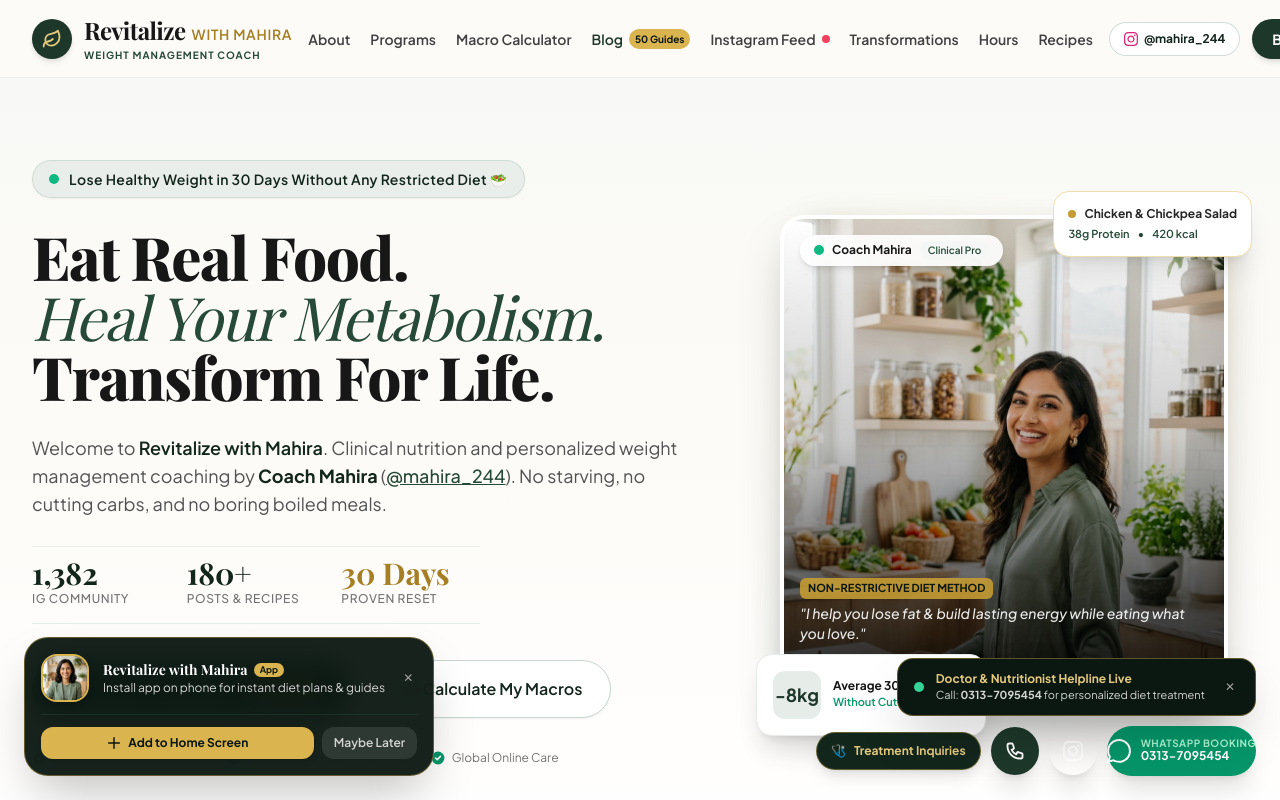
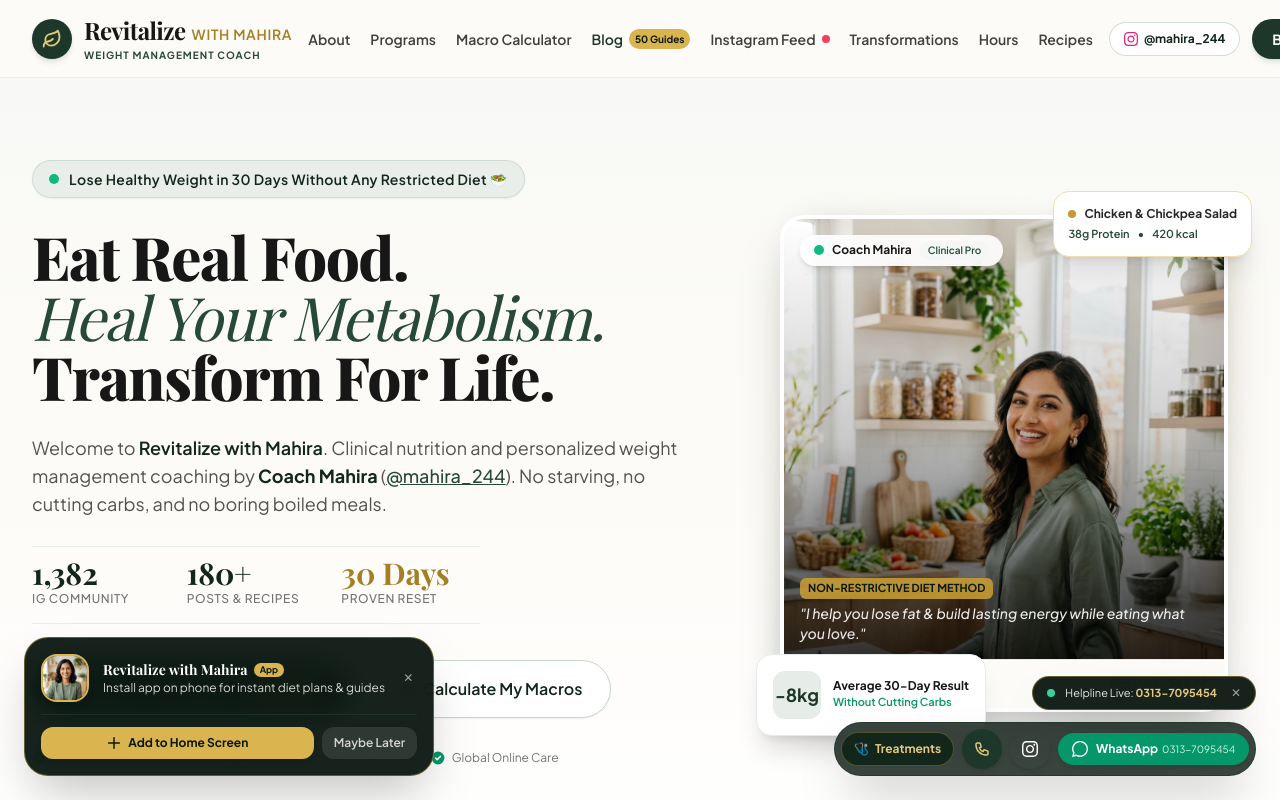
Before and after one commit to ahmadalibyteforceITSolution/mahira, a Vue app: page / in a window 1280 px wide. Shown: the top 800 px of the page. Built offline with nearby package versions, Linux system fonts and the light colour scheme; a web font is replaced by a local one.

Commit message:
fix: resolve floating contact bar visual overlap and add pristine responsive alignment

```diff
--- a/src/components/FloatingWhatsApp.vue
+++ b/src/components/FloatingWhatsApp.vue
@@ -1,102 +1,108 @@
 <template>
   <div>
-    <!-- Desktop & Tablet Floating Action Stack (Bottom Right) -->
-    <div class="hidden sm:flex fixed bottom-6 right-6 z-40 flex-col items-end gap-2.5">
+    <!-- Desktop / Tablet Floating Action Hub (Bottom-Right, Strict Non-Overlapping Layout) -->
+    <aside aria-label="Quick Contact & Helpline" class="hidden sm:flex fixed bottom-6 right-6 z-40 flex-col items-end gap-3 pointer-events-auto">
 
-      <!-- Treatment Urgency Banner (Dismissible) -->
+      <!-- Top Live Status Pill (Clean, Sleek, Single-Line, Never Collides) -->
       <transition name="fade">
         <div
           v-if="showTooltip"
-          class="bg-brand-950 text-white text-xs px-4 py-3 rounded-2xl shadow-2xl border border-gold-400/40 flex items-center gap-3 max-w-sm animate-bounce-subtle"
+          class="bg-brand-950/95 text-white text-xs px-3.5 py-2 rounded-full shadow-2xl border border-gold-400/40 flex items-center gap-2.5 backdrop-blur-md"
         >
-          <div class="w-2.5 h-2.5 rounded-full bg-emerald-400 live-pulse shrink-0"></div>
-          <div>
-            <p class="font-bold text-gold-300">Doctor &amp; Nutritionist Helpline Live</p>
-            <p class="text-[11px] text-neutral-300">Call: <strong>0313-7095454</strong> for personalized diet treatment</p>
-          </div>
-          <button @click="showTooltip = false" class="text-neutral-400 hover:text-white ml-1 p-1" aria-label="Close tooltip">✕</button>
+          <span class="w-2 h-2 rounded-full bg-emerald-400 live-pulse shrink-0"></span>
+          <span class="text-neutral-200 text-[11px] whitespace-nowrap">
+            Helpline Live: <a href="tel:+923137095454" class="text-gold-300 font-bold hover:underline">0313-7095454</a>
+          </span>
+          <button
+            @click="showTooltip = false"
+            class="text-neutral-400 hover:text-white ml-1 text-xs cursor-pointer"
+            aria-label="Dismiss status notification"
+          >
+            ✕
+          </button>
         </div>
       </transition>
 
-      <!-- Buttons Row -->
-      <div class="flex items-center gap-2.5">
+      <!-- Action Buttons Row (Strict Single-Row, Zero Overlapping, Strict whitespace-nowrap) -->
+      <div class="flex items-center gap-2 bg-brand-950/80 p-1.5 rounded-full shadow-2xl border border-brand-800/80 backdrop-blur-md">
 
-        <!-- Treatment Selector Quick Modal Trigger -->
+        <!-- 1. Treatment Selector Trigger -->
         <button
           @click="showTreatmentModal = true"
-          class="flex items-center gap-2 px-3.5 py-2.5 rounded-full bg-brand-900 hover:bg-brand-800 text-gold-300 border border-gold-400/40 text-xs font-bold shadow-lg hover:shadow-xl hover:scale-105 transition-all cursor-pointer"
-          title="Select Health Treatment"
+          class="flex items-center gap-1.5 px-3 py-2 rounded-full bg-brand-900 hover:bg-brand-800 text-gold-300 border border-gold-400/30 text-xs font-bold transition-all hover:scale-105 cursor-pointer whitespace-nowrap shrink-0"
+          title="Select Treatment Condition"
         >
           <span>🩺</span>
-          <span>Treatment Inquiries</span>
+          <span>Treatments</span>
         </button>
 
-        <!-- Direct Phone Call Button -->
+        <!-- 2. Direct Call Dial Button -->
         <a
           href="tel:+923137095454"
-          class="w-12 h-12 rounded-full bg-brand-800 hover:bg-brand-700 text-white flex items-center justify-center shadow-xl hover:shadow-2xl hover:scale-110 transition-all duration-300 group"
-          title="Call Clinic Helpline: 0313-7095454"
+          class="w-10 h-10 rounded-full bg-brand-800 hover:bg-brand-700 text-white flex items-center justify-center shadow-md hover:scale-110 transition-all shrink-0"
+          title="Call Helpline: 0313-7095454"
         >
-          <svg class="w-5 h-5 group-hover:animate-wiggle" fill="none" stroke="currentColor" viewBox="0 0 24 24">
+          <svg class="w-4 h-4 text-gold-300" fill="none" stroke="currentColor" viewBox="0 0 24 24">
             <path stroke-linecap="round" stroke-linejoin="round" stroke-width="2.2" d="M3 5a2 2 0 012-2h3.28a1 1 0 01.948.684l1.498 4.493a1 1 0 01-.502 1.21l-2.257 1.13a11.042 11.042 0 005.516 5.516l1.13-2.257a1 1 0 011.21-.502l4.493 1.498a1 1 0 01.684.949V19a2 2 0 01-2 2h-1C9.716 21 3 14.284 3 6V5z"/>
           </svg>
         </a>
 
-        <!-- Instagram Button -->
+        <!-- 3. Instagram Profile Button -->
         <a
           href="https://www.instagram.com/mahira_244/?hl=en"
           target="_blank"
           rel="noopener noreferrer"
-          class="w-12 h-12 rounded-full bg-linear-to-tr from-yellow-500 via-pink-600 to-purple-600 text-white flex items-center justify-center shadow-xl hover:shadow-2xl hover:scale-110 transition-all duration-300"
-          title="Instagram @mahira_244"
+          class="w-10 h-10 rounded-full bg-linear-to-tr from-yellow-500 via-pink-600 to-purple-600 text-white flex items-center justify-center shadow-md hover:scale-110 transition-all shrink-0"
+          title="Follow @mahira_244 on Instagram"
         >
-          <svg class="w-5 h-5" fill="currentColor" viewBox="0 0 24 24">
+          <svg class="w-4 h-4" fill="currentColor" viewBox="0 0 24 24">
             <path d="M12 2.163c3.204 0 3.584.012 4.85.07 3.252.148 4.771 1.691 4.919 4.919.058 1.265.069 1.645.069 4.849 0 3.205-.012 3.584-.069 4.849-.149 3.225-1.664 4.771-4.919 4.919-1.266.058-1.644.07-4.85.07-3.204 0-3.584-.012-4.849-.07-3.26-.149-4.771-1.699-4.919-4.92-.058-1.265-.07-1.644-.07-4.849 0-3.204.013-3.583.07-4.849.149-3.227 1.664-4.771 4.919-4.919 1.266-.057 1.645-.069 4.849-.069zm0-2.163c-3.259 0-3.667.014-4.947.072-4.358.2-6.78 2.618-6.98 6.98-.059 1.281-.073 1.689-.073 4.948 0 3.259.014 3.668.072 4.948.2 4.358 2.618 6.78 6.98 6.98 1.281.058 1.689.072 4.948.072 3.259 0 3.668-.014 4.948-.072 4.354-.2 6.782-2.618 6.979-6.98.059-1.28.073-1.689.073-4.948 0-3.259-.014-3.667-.072-4.947-.196-4.354-2.617-6.78-6.979-6.98-1.281-.059-1.69-.073-4.949-.073zm0 5.838c-3.403 0-6.162 2.759-6.162 6.162s2.759 6.163 6.162 6.163 6.162-2.759 6.162-6.163c0-3.403-2.759-6.162-6.162-6.162zm0 10.162c-2.209 0-4-1.79-4-4 0-2.209 1.791-4 4-4s4 1.791 4 4c0 2.21-1.791 4-4 4zm6.406-11.845c-.796 0-1.441.645-1.441 1.44s.645 1.44 1.441 1.44c.795 0 1.439-.645 1.439-1.44s-.644-1.44-1.439-1.44z"/>
           </svg>
         </a>
 
-        <!-- WhatsApp Master Consultation Button -->
+        <!-- 4. WhatsApp Direct Consultation Button (Primary Action) -->
         <a
           :href="defaultWhatsappUrl"
           target="_blank"
           rel="noopener noreferrer"
-          class="flex items-center gap-2.5 px-4.5 py-3 rounded-full bg-emerald-600 hover:bg-emerald-700 text-white shadow-xl hover:shadow-2xl hover:scale-105 transition-all duration-300"
+          class="flex items-center gap-2 px-3.5 py-2 rounded-full bg-emerald-600 hover:bg-emerald-500 text-white font-bold text-xs shadow-md hover:scale-105 transition-all shrink-0 whitespace-nowrap"
         >
-          <svg class="w-6 h-6 shrink-0 fill-current" viewBox="0 0 24 24">
+          <svg class="w-4 h-4 fill-current shrink-0" viewBox="0 0 24 24">
             <path d="M.057 24l1.687-6.163c-1.041-1.804-1.588-3.849-1.587-5.946.003-6.556 5.338-11.891 11.893-11.891 3.181.001 6.167 1.24 8.413 3.488 2.245 2.248 3.481 5.236 3.48 8.414-.003 6.557-5.338 11.892-11.893 11.892-1.99-.001-3.951-.5-5.688-1.448l-6.305 1.654zm6.597-3.807c1.676.995 3.276 1.591 5.392 1.592 5.448 0 9.886-4.434 9.889-9.885.002-5.462-4.415-9.89-9.881-9.892-5.452 0-9.887 4.434-9.889 9.884-.001 2.225.651 3.891 1.746 5.634l-.999 3.648 3.742-.981z"/>
           </svg>
-          <div class="flex flex-col text-left">
-            <span class="text-[10px] uppercase tracking-wider text-emerald-200 font-bold leading-none">WhatsApp Booking</span>
-            <span class="text-xs font-bold text-white">0313-7095454</span>
+          <div class="flex items-baseline gap-1 text-left">
+            <span>WhatsApp</span>
+            <span class="text-[10px] text-emerald-100 font-normal">0313-7095454</span>
           </div>
         </a>
+
       </div>
 
-    </div>
+    </aside>
 
-    <!-- Mobile Sticky Call & WhatsApp Consultation Bar (Fixed at bottom on phones) -->
-    <div class="sm:hidden fixed bottom-0 left-0 right-0 z-40 bg-brand-950/95 backdrop-blur-md px-3 py-2.5 border-t border-brand-800 shadow-2xl flex items-center gap-2">
+    <!-- Mobile Sticky Call & WhatsApp Consultation Bar (Fixed at bottom on phones, Clean 50/50 Split) -->
+    <div class="sm:hidden fixed bottom-0 left-0 right-0 z-40 bg-brand-950/98 backdrop-blur-md px-3 py-2 border-t border-brand-800 shadow-2xl flex items-center gap-2">
       <!-- 1-Tap Direct Call -->
       <a
         href="tel:+923137095454"
-        class="flex-1 py-2.5 rounded-xl bg-brand-800 hover:bg-brand-700 text-white font-bold text-xs flex items-center justify-center gap-1.5 shadow-md active:scale-95 transition-all"
+        class="flex-1 py-2.5 rounded-xl bg-brand-800 hover:bg-brand-700 text-white font-bold text-xs flex items-center justify-center gap-1.5 shadow-md active:scale-95 transition-all whitespace-nowrap"
       >
-        <svg class="w-4 h-4 text-gold-400" fill="none" stroke="currentColor" viewBox="0 0 24 24">
+        <svg class="w-4 h-4 text-gold-400 shrink-0" fill="none" stroke="currentColor" viewBox="0 0 24 24">
           <path stroke-linecap="round" stroke-linejoin="round" stroke-width="2.2" d="M3 5a2 2 0 012-2h3.28a1 1 0 01.948.684l1.498 4.493a1 1 0 01-.502 1.21l-2.257 1.13a11.042 11.042 0 005.516 5.516l1.13-2.257a1 1 0 011.21-.502l4.493 1.498a1 1 0 01.684.949V19a2 2 0 01-2 2h-1C9.716 21 3 14.284 3 6V5z"/>
         </svg>
-        <span>Call 0313-7095454</span>
+        <span>Call: 0313-7095454</span>
       </a>
 
       <!-- 1-Tap WhatsApp Consultation -->
       <a
         :href="defaultWhatsappUrl"
         target="_blank"
-        class="flex-1 py-2.5 rounded-xl bg-emerald-600 hover:bg-emerald-700 text-white font-bold text-xs flex items-center justify-center gap-1.5 shadow-md active:scale-95 transition-all"
+        class="flex-1 py-2.5 rounded-xl bg-emerald-600 hover:bg-emerald-700 text-white font-bold text-xs flex items-center justify-center gap-1.5 shadow-md active:scale-95 transition-all whitespace-nowrap"
       >
-        <svg class="w-4 h-4 fill-current" viewBox="0 0 24 24">
+        <svg class="w-4 h-4 fill-current shrink-0" viewBox="0 0 24 24">
           <path d="M.057 24l1.687-6.163c-1.041-1.804-1.588-3.849-1.587-5.946.003-6.556 5.338-11.891 11.893-11.891 3.181.001 6.167 1.24 8.413 3.488 2.245 2.248 3.481 5.236 3.48 8.414-.003 6.557-5.338 11.892-11.893 11.892-1.99-.001-3.951-.5-5.688-1.448l-6.305 1.654zm6.597-3.807c1.676.995 3.276 1.591 5.392 1.592 5.448 0 9.886-4.434 9.889-9.885.002-5.462-4.415-9.89-9.881-9.892-5.452 0-9.887 4.434-9.889 9.884-.001 2.225.651 3.891 1.746 5.634l-.999 3.648 3.742-.981z"/>
         </svg>
-        <span>WhatsApp Diet Booking</span>
+        <span>WhatsApp Diet</span>
       </a>
     </div>
 
@@ -104,7 +110,7 @@
     <Teleport to="body">
       <div
         v-if="showTreatmentModal"
-        class="fixed inset-0 z-50 bg-black/80 backdrop-blur-md flex items-center justify-center p-4"
+        class="fixed inset-0 z-50 bg-black/80 backdrop-blur-md flex items-center justify-center p-4 animate-fade-in"
         @click.self="showTreatmentModal = false"
       >
         <div class="bg-cream max-w-md w-full rounded-3xl p-6 sm:p-8 shadow-2xl border border-brand-200 text-neutral-900 space-y-5">
@@ -114,11 +120,11 @@
                 🩺
               </div>
               <div>
-                <h3 class="font-serif font-bold text-lg text-neutral-900">Select Treatment Area</h3>
-                <p class="text-xs text-neutral-600">Connect with Coach Mahira for your protocol</p>
+                <h3 class="font-serif font-bold text-lg text-neutral-900">Select Clinical Treatment</h3>
+                <p class="text-xs text-neutral-600">Connect directly with Coach Mahira</p>
               </div>
             </div>
-            <button @click="showTreatmentModal = false" class="text-neutral-400 hover:text-neutral-700 text-lg">✕</button>
+            <button @click="showTreatmentModal = false" class="text-neutral-400 hover:text-neutral-700 text-lg cursor-pointer">✕</button>
           </div>
 
           <!-- Treatment List -->
@@ -137,7 +143,7 @@
                 </div>
               </div>
               <span class="text-xs text-emerald-600 font-bold group-hover:translate-x-1 transition-transform">
-                Book →
+                Consult →
               </span>
             </button>
           </div>
@@ -145,7 +151,7 @@
           <!-- Direct Phone Call Support -->
           <div class="pt-3 border-t border-neutral-200 flex items-center justify-between">
             <div class="text-xs">
-              <span class="text-neutral-500 block text-[10px]">Or speak directly:</span>
+              <span class="text-neutral-500 block text-[10px]">Or call clinic directly:</span>
               <a href="tel:+923137095454" class="font-bold text-brand-900 hover:underline text-sm">
                 📞 0313-7095454
               </a>
@@ -154,7 +160,7 @@
               href="tel:+923137095454"
               class="px-4 py-2 rounded-xl bg-brand-800 hover:bg-brand-900 text-white font-bold text-xs shadow-md"
             >
-              Call Clinic
+              Call Helpline
             </a>
           </div>
         </div>
@@ -210,31 +216,23 @@
 ]
 
 const defaultWhatsappUrl = computed(() => {
-  const text = `Hi Coach Mahira! I would like to DM "FIT" to book a 1-on-1 clinical diet consultation.`
+  const text = `Hi Coach Mahira! I would like to book a 1-on-1 clinical diet consultation.`
   return `https://wa.me/923137095454?text=${encodeURIComponent(text)}`
 })
 
 function selectTreatment(treatment) {
   showTreatmentModal.value = false
-  const text = `Hi Coach Mahira! I am inquiring about treatment and a personalized diet plan for ${treatment.title}. Please guide me with consultation details.`
+  const text = `Hi Coach Mahira! I am inquiring about a personalized diet plan for ${treatment.title}. Please share consultation details.`
   window.open(`https://wa.me/923137095454?text=${encodeURIComponent(text)}`, '_blank')
 }
 </script>
 
 <style scoped>
-@keyframes bounceSubtle {
-  0%, 100% { transform: translateY(0); }
-  50% { transform: translateY(-4px); }
+.live-pulse {
+  animation: pulseDot 2s cubic-bezier(0.4, 0, 0.6, 1) infinite;
 }
-.animate-bounce-subtle {
-  animation: bounceSubtle 3s ease-in-out infinite;
-}
-@keyframes wiggle {
-  0%, 100% { transform: rotate(0deg); }
-  25% { transform: rotate(-10deg); }
-  75% { transform: rotate(10deg); }
-}
-.group-hover\:animate-wiggle:hover {
-  animation: wiggle 0.5s ease-in-out infinite;
+@keyframes pulseDot {
+  0%, 100% { opacity: 1; transform: scale(1); }
+  50% { opacity: 0.4; transform: scale(0.85); }
 }
 </style>
```
